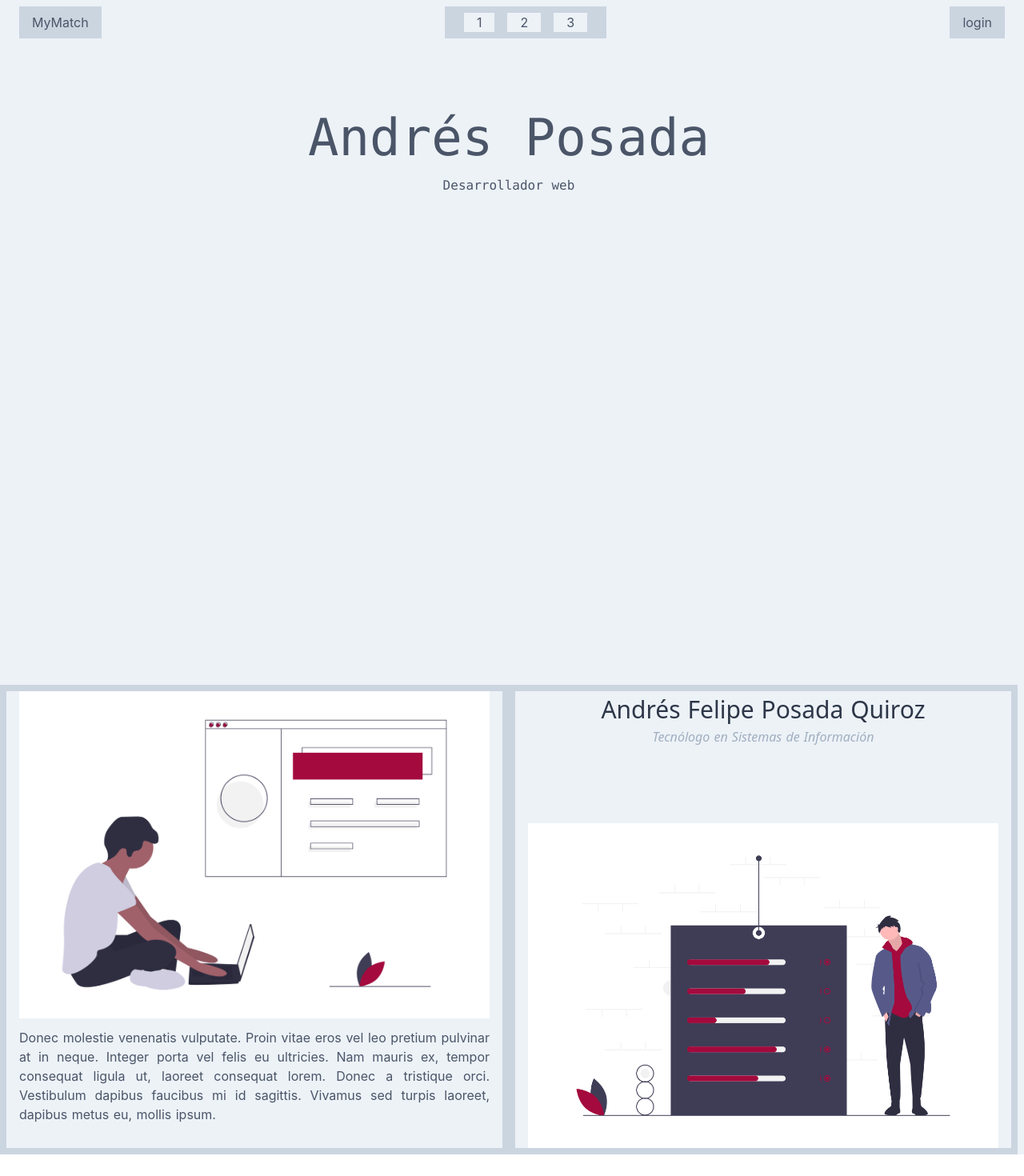
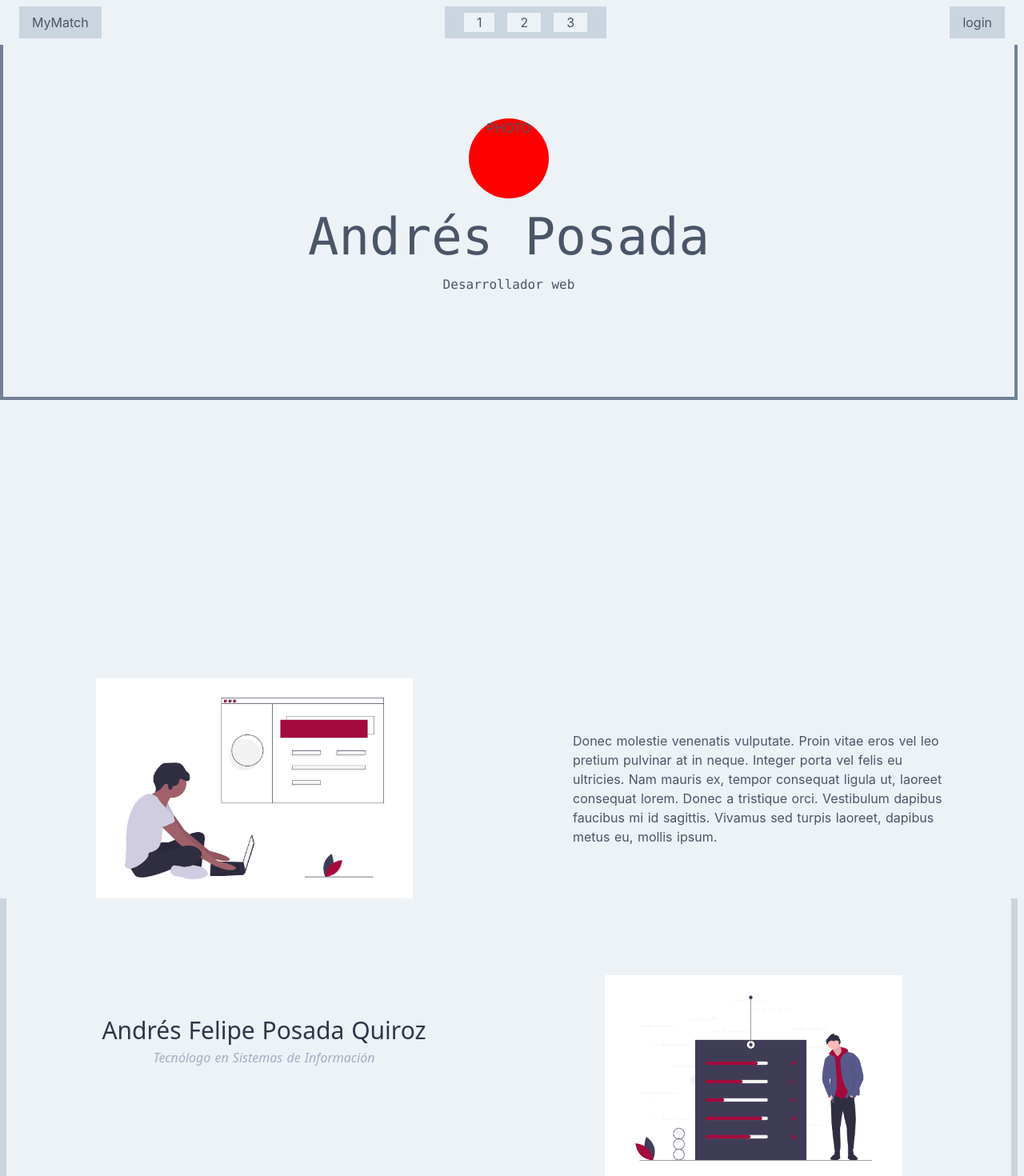
Before and after one commit to Andres0919/myMatch, a Nuxt app: page / in a window 1280 px wide. Shown: the top 1470 px of the page at 80% size. Before the commit the page ends 1443 px from the top, so only its background shows below. Built offline with nearby package versions, Linux system fonts and the light colour scheme; what vuesax would draw is missing.

Commit message:
inicial struture

```diff
--- a/components/Container.vue
+++ b/components/Container.vue
@@ -1,9 +1,16 @@
 <template>
   <div class="grid grid-cols-2 bg-gray-200 pt-12">
     <div class="col-span-2 max-h-full bg-gray-400 mr-2">
-      <div class="text-gray-700 w-full text-center h-screen bg-gray-200 my-2">
-        <div class="h-64 flex justify-center items-center">
-          <div class="w-full">
+      <div class="text-gray-700 w-full text-center h-screen bg-gray-200">
+        <div
+          class="h-auto flex justify-center items-center border-solid border-4 border-gray-600"
+        >
+          <div class="w-full mt-24 mb-32">
+            <div class="w-full flex justify-center">
+              <div class="photo">
+                PHOTO
+              </div>
+            </div>
             <p class="font-mono text-6xl">
               Andrés Posada
             </p>
@@ -13,12 +20,14 @@
           </div>
         </div>
       </div>
-      <div class="text-gray-700 grid grid-cols-2 text-center bg-gray-400 mb-2">
-        <div class="text-gray-700 text-center bg-gray-200 px-4 mx-2">
-          <div class="mb-3">
+      <div class="text-gray-700 text-center bg-gray-400 mb-2">
+        <div
+          class="text-gray-700 grid grid-cols-2 text-center bg-gray-200 items-center"
+        >
+          <div class="px-20 mx-10">
             <ProfilePicture />
           </div>
-          <p class="text-justify">
+          <p class="text-left px-10 mx-10">
             Donec molestie venenatis vulputate. Proin vitae eros vel leo pretium
             pulvinar at in neque. Integer porta vel felis eu ultricies. Nam
             mauris ex, tempor consequat ligula ut, laoreet consequat lorem.
@@ -26,14 +35,18 @@
             Vivamus sed turpis laoreet, dapibus metus eu, mollis ipsum.
           </p>
         </div>
-        <div class="text-center bg-gray-200 px-4 mx-2">
+        <div
+          class="text-center grid grid-cols-2 bg-gray-200 px-4 mx-2 items-center"
+        >
+          <div>
             <p class="font-sans text-3xl text-gray-800">
               Andrés Felipe Posada Quiroz
             </p>
             <p class="font-sans text-base text-gray-500 italic">
               Tecnólogo en Sistemas de Información
             </p>
-          <div class="mt-24">
+          </div>
+          <div class="mt-24 px-20 mx-10">
             <SkillImg />
           </div>
         </div>
@@ -66,4 +79,11 @@ export default {
   letter-spacing: 1px;
   text-transform: capitalize;
 }
+
+.photo {
+  background-color: red;
+  width: 100px;
+  height: 100px;
+  border-radius: 50%;
+}
 </style>
```
Lines whose indentation alone changed are shown as unchanged.
